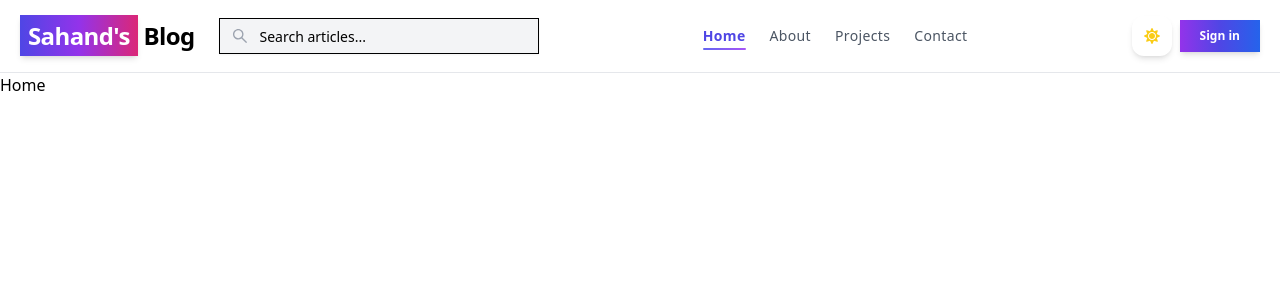
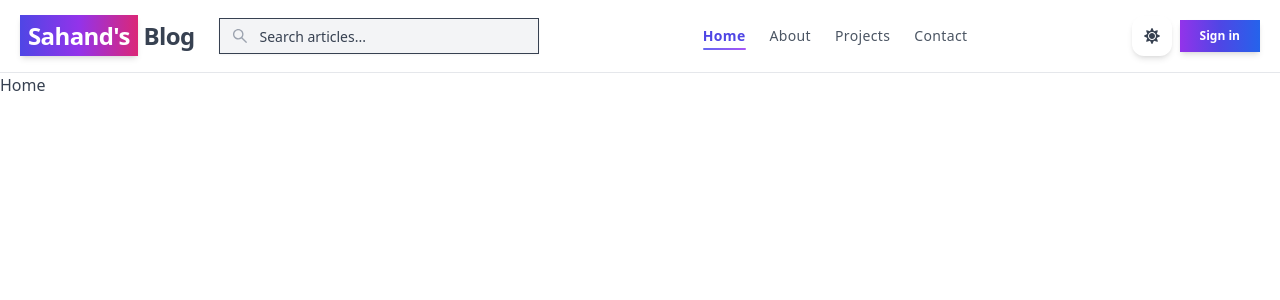
Before and after one commit to natanmuletahunde/blog-commenting-platform, a Next.js app: page / in a window 1280 px wide. Shown: the top 300 px of the page. Built offline with nearby package versions, Linux system fonts and the light colour scheme.

Commit message:
fix the error of the theme in the light and dark

```diff
--- a/src/app/components/Header.jsx
+++ b/src/app/components/Header.jsx
@@ -7,10 +7,11 @@ import { AiOutlineSearch } from 'react-icons/ai';
 import { FaMoon, FaSun } from 'react-icons/fa';
 import { Button } from '@/components/ui/button';
 import { Input } from '@/components/ui/input';
+import { useTheme } from 'next-themes';
 
 const Header = () => {
   const path = usePathname();
-  const [theme, setTheme] = useState('light');
+  const { theme, setTheme } = useTheme(); // ✅ fixed here
   const [searchTerm, setSearchTerm] = useState('');
 
   const handleSubmit = (e) => {
@@ -74,29 +75,29 @@ const Header = () => {
           ))}
         </nav>
 
+        {/* Right Section - Buttons */}
         <div className="flex items-center gap-2">
 
+          {/* Mobile Search */}
           <Button variant="ghost" size="icon" className="md:hidden">
             <AiOutlineSearch className="text-lg" />
           </Button>
 
+          {/* Theme Toggle */}
           <Button
             variant="ghost"
             size="icon"
             onClick={() => setTheme(theme === 'light' ? 'dark' : 'light')}
           >
-            {theme === 'light' ? (
-              <FaSun className="text-yellow-400" />
-            ) : (
-              <FaMoon className="text-blue-400" />
-            )}
+            {theme === 'light' ? <FaSun /> : <FaMoon />}
           </Button>
+
+          {/* Sign In Button */}
           <Button
-            variant="gradientDuoTone"
             size="sm"
             className="relative overflow-hidden px-5 py-2 text-white font-semibold rounded-lg bg-gradient-to-r from-purple-600 via-indigo-600 to-blue-600 hover:from-purple-500 hover:to-blue-500 transition-all duration-300 shadow-md hover:shadow-xl"
           >
-            <span className="relative z-10">Sign in </span>
+            <span className="relative z-10">Sign in</span>
             <span className="absolute inset-0 opacity-0 hover:opacity-100 bg-gradient-to-r from-blue-600 via-purple-600 to-pink-600 blur-md transition-opacity duration-500"></span>
           </Button>
         </div>
--- a/src/app/components/ThemeCom.jsx
+++ b/src/app/components/ThemeCom.jsx
@@ -1,11 +1,15 @@
-import React from 'react'
+'use client';
 
-const ThemeCom = () => {
+import { useEffect, useState } from 'react';
+
+export default function ThemeCom({ children }) {
+  const [mounted, setMounted] = useState(false);
+  useEffect(() => setMounted(true), []);
+  if (!mounted) return null;
+
   return (
-    <div>
-      ThemeCom
+    <div className="bg-white text-gray-700 dark:text-gray-200 dark:bg-gray-900 min-h-screen transition-colors duration-300">
+      {children}
     </div>
-  )
+  );
 }
-
-export default ThemeCom
--- a/src/app/layout.js
+++ b/src/app/layout.js
@@ -2,6 +2,7 @@ import { Geist, Geist_Mono } from "next/font/google";
 import "./globals.css";
 import Header from "./components/Header";
 import { ThemeProvider } from "next-themes";
+import ThemeCom from "./components/ThemeCom";
 
 const geistSans = Geist({
   variable: "--font-geist-sans",
@@ -9,8 +10,8 @@ const geistSans = Geist({
 });
 
 const geistMono = Geist_Mono({
-    variable: "--font-geist-mono",
-    subsets: ["latin"],
+  variable: "--font-geist-mono",
+  subsets: ["latin"],
 });
 
 export const metadata = {
@@ -20,15 +21,16 @@ export const metadata = {
 
 export default function RootLayout({ children }) {
   return (
-    <html lang="en">
+    <html lang="en" suppressHydrationWarning>
       <body
         className={`${geistSans.variable} ${geistMono.variable} antialiased`}
       >
-    <ThemeProvider>
-        <Header/>
-        {children}
+        <ThemeProvider attribute="class" defaultTheme="light" enableSystem={false}>
+          <ThemeCom>
+            <Header />
+            {children}
+          </ThemeCom>
         </ThemeProvider>
-
       </body>
     </html>
   );
--- a/tailwind.config.js
+++ b/tailwind.config.js
@@ -1,6 +1,6 @@
 /** @type {import('tailwindcss').Config} */
 module.exports = {
-    darkMode: ["class"],
+    darkMode: 'class',
     content: [
     "./app/**/*.{js,ts,jsx,tsx,mdx}",
     "./pages/**/*.{js,ts,jsx,tsx,mdx}",
```
